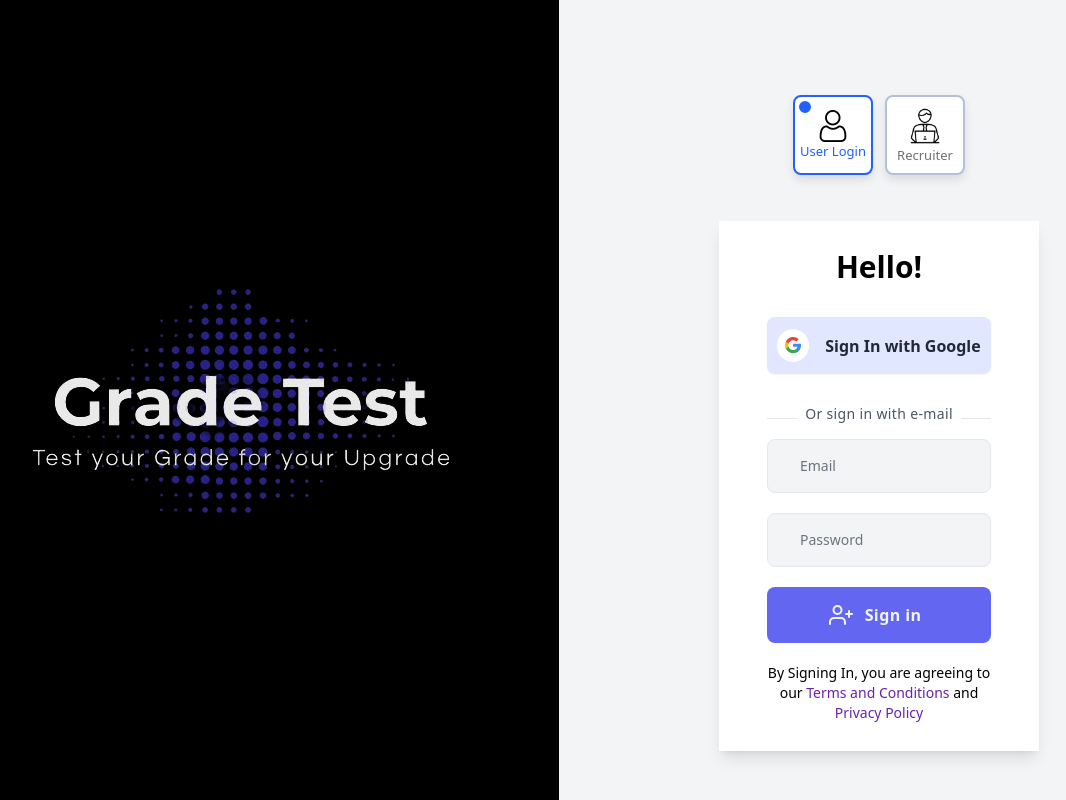
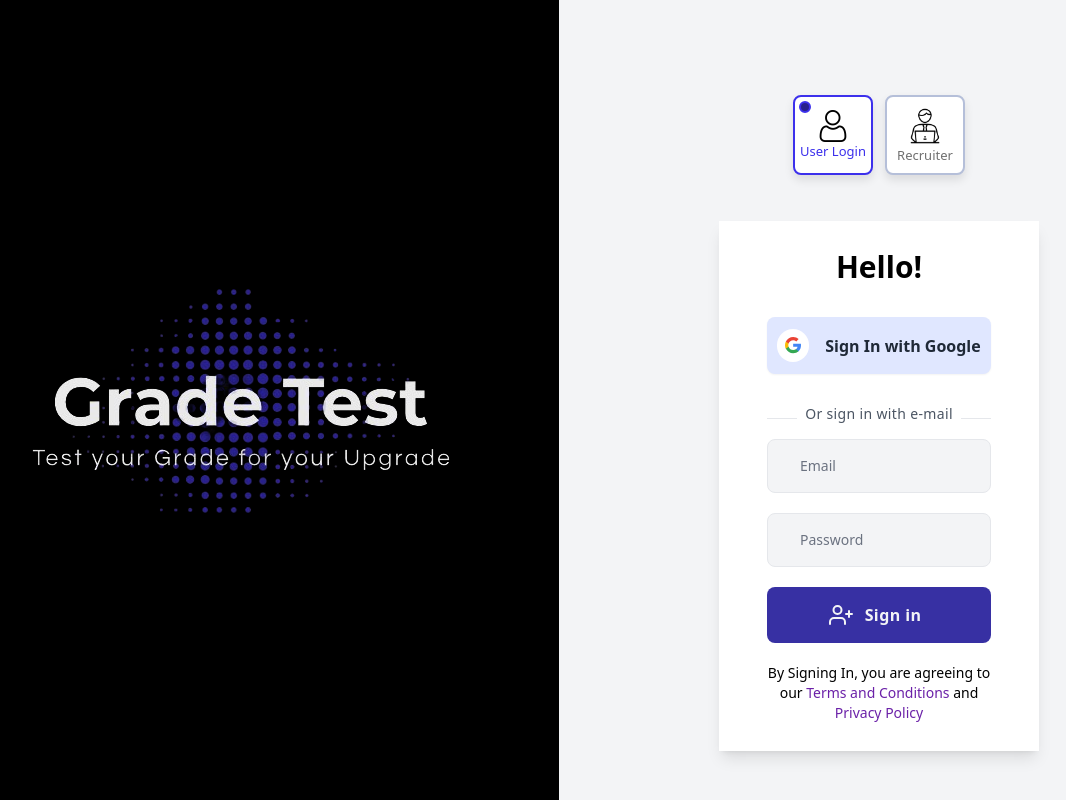
Before and after one commit to vigneshm2811/Grade-Test, a React (Vite) app: page /login in a window 1280 px wide. Shown: the whole page, without its empty margins (81-1147 px from the left). Built offline with nearby package versions, Linux system fonts and the light colour scheme.

Commit message:
Git hub auth completed

```diff
--- a/src/Components/LoginPage/LoginPage.jsx
+++ b/src/Components/LoginPage/LoginPage.jsx
@@ -1,12 +1,14 @@
 import React, { useState } from "react";
 import { Link, useNavigate } from "react-router-dom";
 import MainLogo from "../../assets/GradeTestLogo.png";
-import { signInWithPopup } from "firebase/auth";
+import {GithubAuthProvider, signInWithPopup } from "firebase/auth";
+
 import userIcon from "../../assets/icons/user.png"
 import Recruiter from "../../assets/icons/office-worker.png"
 import "./LoginPageStyles.scss";
 
 import { auth, googleProvider } from "../../Firebase/Firebase"; // Ensure correct import
+import RoleSelect from "./RoleSelect";
 // import { signInWithEmailAndPassword } from "firebase/auth"; // Import signInWithEmailAndPassword
 
 const LoginPage = () => {
@@ -15,6 +17,32 @@
   const [email, setEmail] = useState("");
   const [password, setPassword] = useState("");
   const [selectedOption, setSelectedOption] = useState("user");
+
+  const [isPending, setIsPending] = useState(false);
+  const provider = new GithubAuthProvider();
+
+  const handleGitHubLogin = async () => {
+    setError(null);
+    setIsPending(true);
+
+    try {
+      const res = await signInWithPopup(auth, provider);
+      if (!res) {
+        throw new Error("Could not complete sign up");
+      }
+
+      const user = res.user;
+      console.log(user);
+    navigate("/recruiter");
+
+      setIsPending(false)
+    } catch (error) {
+      console.log(error);
+      setError(error.message);
+      setIsPending(false);
+    }
+  };
+
 
   // Function to handle radio button change
   const handleOptionToggle = (option) => {
@@ -30,6 +58,7 @@
       setError(error.message);
     }
   };
+
 
   const handleSignIn = () => {
     auth
@@ -50,41 +79,16 @@
 
       <div className=" md:bg-gray-100 w-full  md:w-1/2 flex flex-col justify-center items-center">
         <div className="py-10">
-          <div class="radio-inputs">
-            <label>
-              <input class="radio-input" type="radio" name="engine"
-               checked={selectedOption === "user"}
-               onChange={() => handleOptionToggle("user")}
-               autoComplete="off"
-              />
-              <span class="radio-tile">
-                <img src={userIcon} alt="user" className="w-8 h-8"/>
-                <span class="radio-label">User Login</span>
-              </span>
-            </label>
-            <label>
-              <input
 
-                class="radio-input"
-                type="radio"
-                name="engine"
-                checked={selectedOption === "recruiter"}
-                onChange={() => handleOptionToggle("recruiter")}
-                autoComplete="off"
-              />
-              <span class="radio-tile">
-             <img src={Recruiter} alt="" className="w-10 h-10"/>
-                <span class="radio-label">Recruiter</span>
-              </span>
-            </label>
-          </div>
+          <RoleSelect handleOptionToggle={handleOptionToggle}/>
         </div>
 
  <div className="lg:w-1/2 w-4/5  min-h-60 shadow-lg flex flex-col items-center justify-center bg-white  py-7 px-7 lg:px-12">
-          <h1 className="text-center text-3xl font-bold">Hello!</h1>
+ <h1 className="text-center text-3xl font-bold"> {selectedOption === "user" ?"Hello!" : "Recruiter's Login"}</h1>
 
  <div className="w-full flex-1 mt-8">
    <div className="flex flex-col items-center">
+    {selectedOption === "user" ?
     <button
     onClick={handleGoogleSignIn}
     className="w-full max-w-xs font-bold shadow-sm rounded-lg py-3 bg-indigo-100 text-gray-800 flex items-center justify-center transition-all duration-300 ease-in-out focus:outline-none hover:shadow focus:shadow-sm focus:shadow-outline">
@@ -110,11 +114,27 @@
     </div>
     <span className="ml-4">Sign In with Google</span>
   </button>
+  :
+  <button
+   onClick={handleGitHubLogin}
+   className="w-full max-w-xs font-bold shadow-sm rounded-lg py-3 bg-indigo-200 text-gray-800 flex items-center justify-center transition-all duration-300 ease-in-out focus:outline-none hover:shadow focus:shadow-sm focus:shadow-outline">
+   <div className="bg-white p-2 rounded-full ">
+   <svg xmlns="http://www.w3.org/2000/svg"  fill="currentColor" class="w-4" viewBox="0 0 1792 1792">
+<path d="M896 128q209 0 385.5 103t279.5 279.5 103 385.5q0 251-146.5 451.5t-378.5 277.5q-27 5-40-7t-13-30q0-3 .5-76.5t.5-134.5q0-97-52-142 57-6 102.5-18t94-39 81-66.5 53-105 20.5-150.5q0-119-79-206 37-91-8-204-28-9-81 11t-92 44l-38 24q-93-26-192-26t-192 26q-16-11-42.5-27t-83.5-38.5-85-13.5q-45 113-8 204-79 87-79 206 0 85 20.5 150t52.5 105 80.5 67 94 39 102.5 18q-39 36-49 103-21 10-45 15t-57 5-65.5-21.5-55.5-62.5q-19-32-48.5-52t-49.5-24l-20-3q-21 0-29 4.5t-5 11.5 9 14 13 12l7 5q22 10 43.5 38t31.5 51l10 23q13 38 44 61.5t67 30 69.5 7 55.5-3.5l23-4q0 38 .5 88.5t.5 54.5q0 18-13 30t-40 7q-232-77-378.5-277.5t-146.5-451.5q0-209 103-385.5t279.5-279.5 385.5-103zm-477 1103q3-7-7-12-10-3-13 2-3 7 7 12 9 6 13-2zm31 34q7-5-2-16-10-9-16-3-7 5 2 16 10 10 16 3zm30 45q9-7 0-19-8-13-17-6-9 5 0 18t17 7zm42 42q8-8-4-19-12-12-20-3-9 8 4 19 12 12 20 3zm57 25q3-11-13-16-15-4-19 7t13 15q15 6 19-6zm63 5q0-13-17-11-16 0-16 11 0 13 17 11 16 0 16-11zm58-10q-2-11-18-9-16 3-14 15t18 8 14-14z"></path>
+</svg>
+   </div>
+   <span className="ml-4">Sign In with Github</span>
+ </button>
+    }
+
+
+
+
    </div>
 
    <div className="my-5 border-b text-center">
      <div className="leading-none px-2 inline-block text-sm text-gray-600 tracking-wide font-medium bg-white transform translate-y-1/2">
-                Or sign in with e-mail
+        {selectedOption === "user" ?"Or sign in with e-mail" : "Login with Company Email"}
      </div>
    </div>
 
@@ -138,7 +158,7 @@
        />
 
        <button
-                  className="mt-5 tracking-wide font-semibold bg-indigo-500 text-gray-100 w-full py-4 rounded-lg hover:bg-indigo-700 transition-all duration-300 ease-in-out flex items-center justify-center focus:shadow-outline focus:outline-none"
+         className="mt-5 tracking-wide font-semibold bg-indigo-800 text-gray-100 w-full py-4 rounded-lg hover:bg-indigo-700 transition-all duration-300 ease-in-out flex items-center justify-center focus:shadow-outline focus:outline-none"
          onClick={handleSignIn}>
          <svg
            className="w-6 h-6 -ml-2"
@@ -170,6 +190,9 @@
    </p>
  </div>
 </div>
+
+
+
       </div>
     </div>
   );
--- a/src/Components/LoginPage/LoginPageStyles.scss
+++ b/src/Components/LoginPage/LoginPageStyles.scss
@@ -14,33 +14,33 @@
   }
 
   .radio-input:checked + .radio-tile {
-    border-color: #2260ff;
+    border-color: #3c30ec;
     box-shadow: 0 5px 10px rgba(0, 0, 0, 0.1);
-    color: #2260ff;
+    color: #28208c;
   }
 
   .radio-input:checked + .radio-tile:before {
     transform: scale(1);
     opacity: 1;
-    background-color: #2260ff;
-    border-color: #2260ff;
+    background-color: #28208c;
+    border-color: #3c30ec;
   }
 
   .radio-input:checked + .radio-tile .radio-icon svg {
-    fill: #2260ff;
+    fill: #28208c;
   }
 
   .radio-input:checked + .radio-tile .radio-label {
-    color: #2260ff;
+    color:#3c30ec;
   }
 
   .radio-input:focus + .radio-tile {
-    border-color: #2260ff;
-    box-shadow: 0 5px 10px rgba(0, 0, 0, 0.1), 0 0 0 4px #b5c9fc;
+    border-color: #afa8ff;
+
   }
 
   .radio-input:focus + .radio-tile:before {
-    transform: scale(1);
+
     opacity: 1;
   }
 
@@ -77,7 +77,7 @@
   }
 
   .radio-tile:hover {
-    border-color: #2260ff;
+    border-color: #afa8ff;
   }
 
   .radio-tile:hover:before {
--- /dev/null
+++ b/src/Components/LoginPage/RoleSelect.jsx
@@ -0,0 +1,48 @@
+import React, { useState } from 'react'
+import userIcon from "../../assets/icons/user.png"
+import Recruiter from "../../assets/icons/office-worker.png"
+
+const RoleSelect = ({handleOptionToggle}) => {
+    const [selectedOption, setSelectedOption] = useState("user");
+
+  // Function to handle radio button change
+  const handleOptionsToggle = (option) => {
+    setSelectedOption(option);
+    handleOptionToggle(option)
+  };
+  return (
+    <>
+     <div className="radio-inputs">
+            <label>
+              <input className="radio-input" type="radio" name="engine"
+               checked={selectedOption === "user"}
+               onChange={() => handleOptionsToggle("user")}
+               autoComplete="off"
+              />
+              <span className="radio-tile">
+                <img src={userIcon} alt="user" className="w-8 h-8"/>
+                <span className="radio-label">User Login</span>
+              </span>
+            </label>
+            <label>
+              <input
+
+                className="radio-input"
+                type="radio"
+                name="engine"
+                checked={selectedOption === "recruiter"}
+                onChange={() => handleOptionsToggle("recruiter")}
+                autoComplete="off"
+              />
+              <span className="radio-tile">
+             <img src={Recruiter} alt="" className="w-10 h-10"/>
+                <span className="radio-label">Recruiter</span>
+              </span>
+            </label>
+          </div>
+
+    </>
+  )
+}
+
+export default RoleSelect
--- a/src/Components/RecruiterPage/Layouts/NavBar/NavBar.jsx
+++ b/src/Components/RecruiterPage/Layouts/NavBar/NavBar.jsx
@@ -72,13 +72,16 @@
             }}>
             <MenuIcon />
           </IconButton>
+        <div className="flex items-center gap-3">
           <button className="flex items-center justify-center">
             <img
               src={user?.photoURL}
               alt=""
               className="w-10 h-10 rounded-full"
-            />
+              />
           </button>
+              {/* <p>{user?.displayName}</p> */}
+        </div>
         </Toolbar>
       </AppBar>
     </div>
```
Lines whose indentation alone changed are shown as unchanged.
